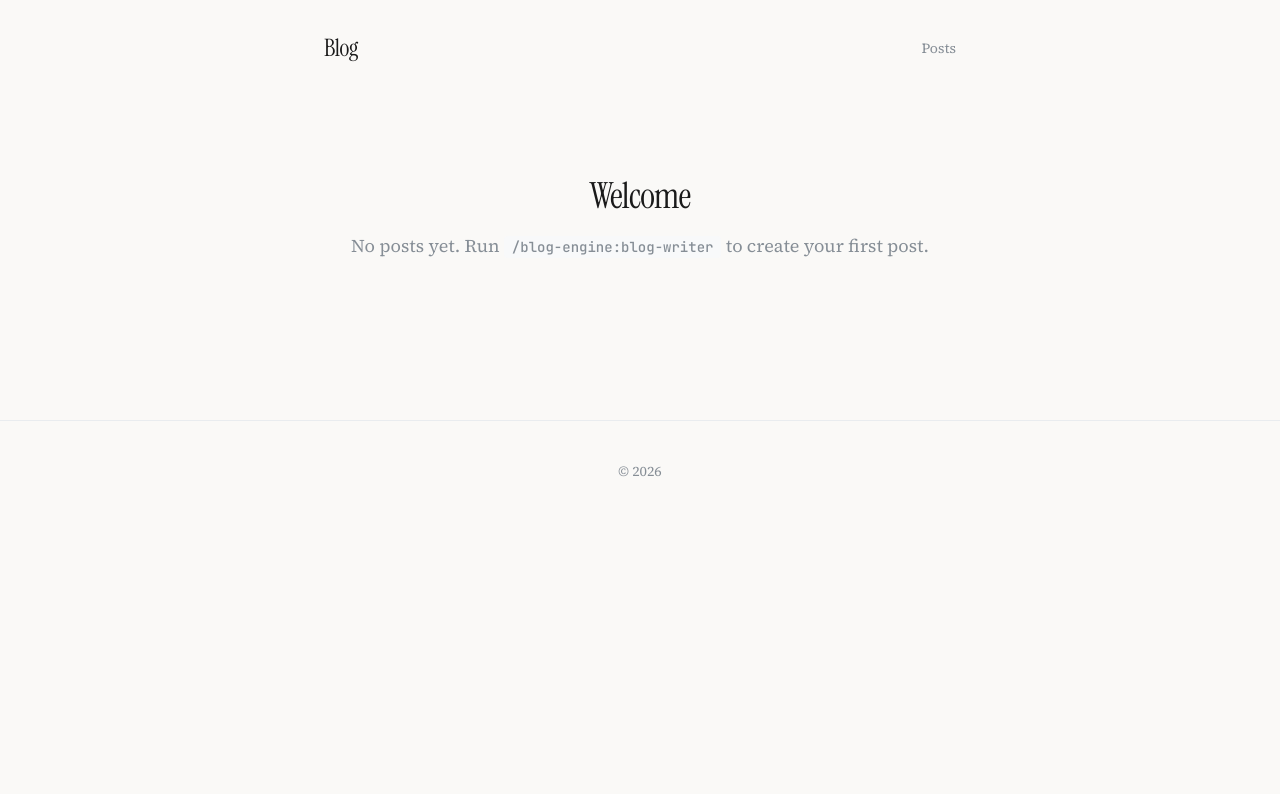
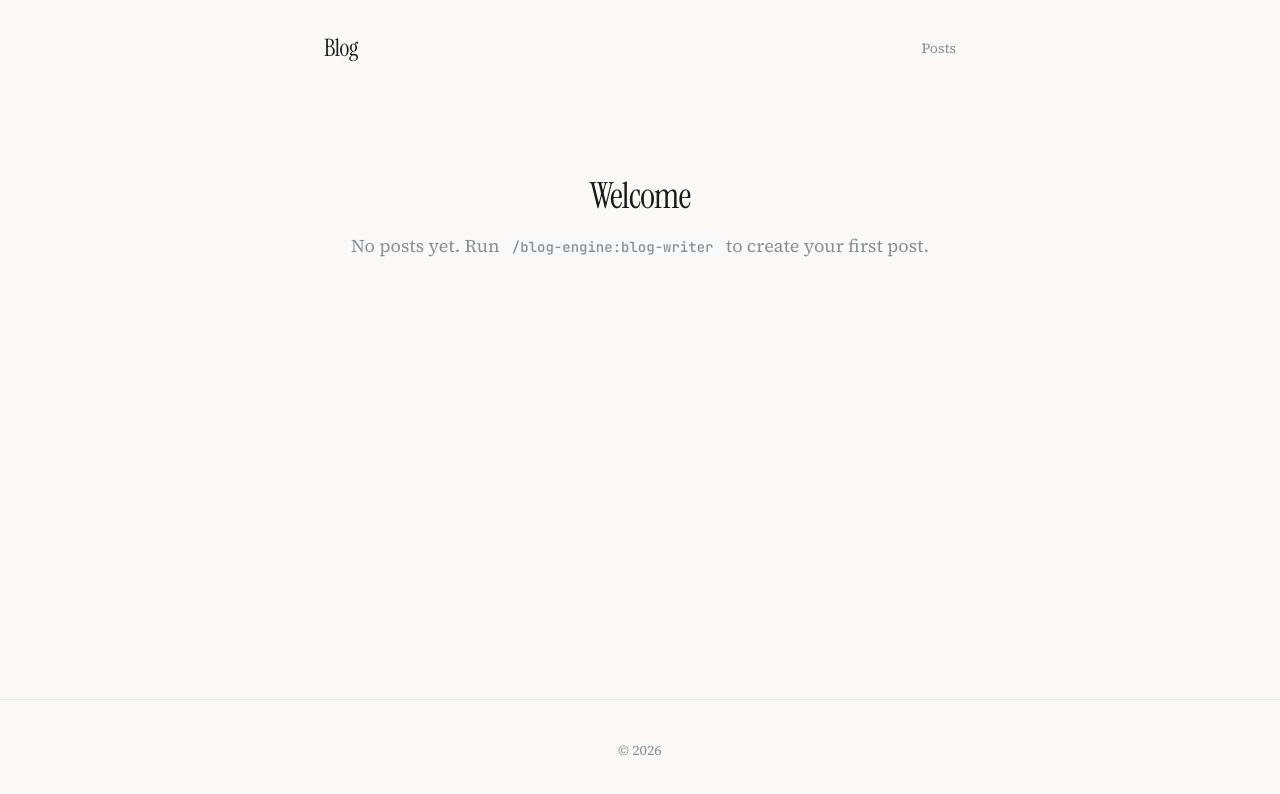
Before and after one commit to gilbreth-ai/blog-engine, a Next.js app in the folder skills/blog-setup/templates/: page / in a window 1280 px wide. Shown: the top 794 px of the page. Built offline with nearby package versions, Linux system fonts and the light colour scheme.

Commit message:
feat: onboarding interview in blog-setup, footer sticky, auto-thumbnail in blog-writer

```diff
--- a/skills/blog-setup/templates/app/layout.tsx
+++ b/skills/blog-setup/templates/app/layout.tsx
@@ -39,8 +39,8 @@ export default function RootLayout({
       lang="en"
       className={`${instrumentSerif.variable} ${sourceSerif.variable} ${jetbrainsMono.variable}`}
     >
-      <body className="min-h-screen bg-[var(--color-bg)] text-[var(--color-text)] antialiased">
-        <header className="mx-auto flex max-w-[680px] items-center justify-between px-6 py-8">
+      <body className="flex min-h-screen flex-col bg-[var(--color-bg)] text-[var(--color-text)] antialiased">
+        <header className="mx-auto flex w-full max-w-[680px] items-center justify-between px-6 py-8">
           <a
             href="/"
             className="font-[family-name:var(--font-heading)] text-2xl tracking-tight text-[var(--color-text)] no-underline transition-opacity hover:opacity-70"
@@ -57,7 +57,7 @@ export default function RootLayout({
           </nav>
         </header>
 
-        <main className="mx-auto max-w-[680px] px-6 pb-20">{children}</main>
+        <main className="mx-auto w-full max-w-[680px] flex-1 px-6 pb-20">{children}</main>
 
         <footer className="border-t border-[var(--color-border)] py-10 text-center text-sm text-[var(--color-muted)]">
           <p>&copy; {new Date().getFullYear()}</p>
```
Also changed, not shown: 2 other files (tests, documents, lock files or other folders).
